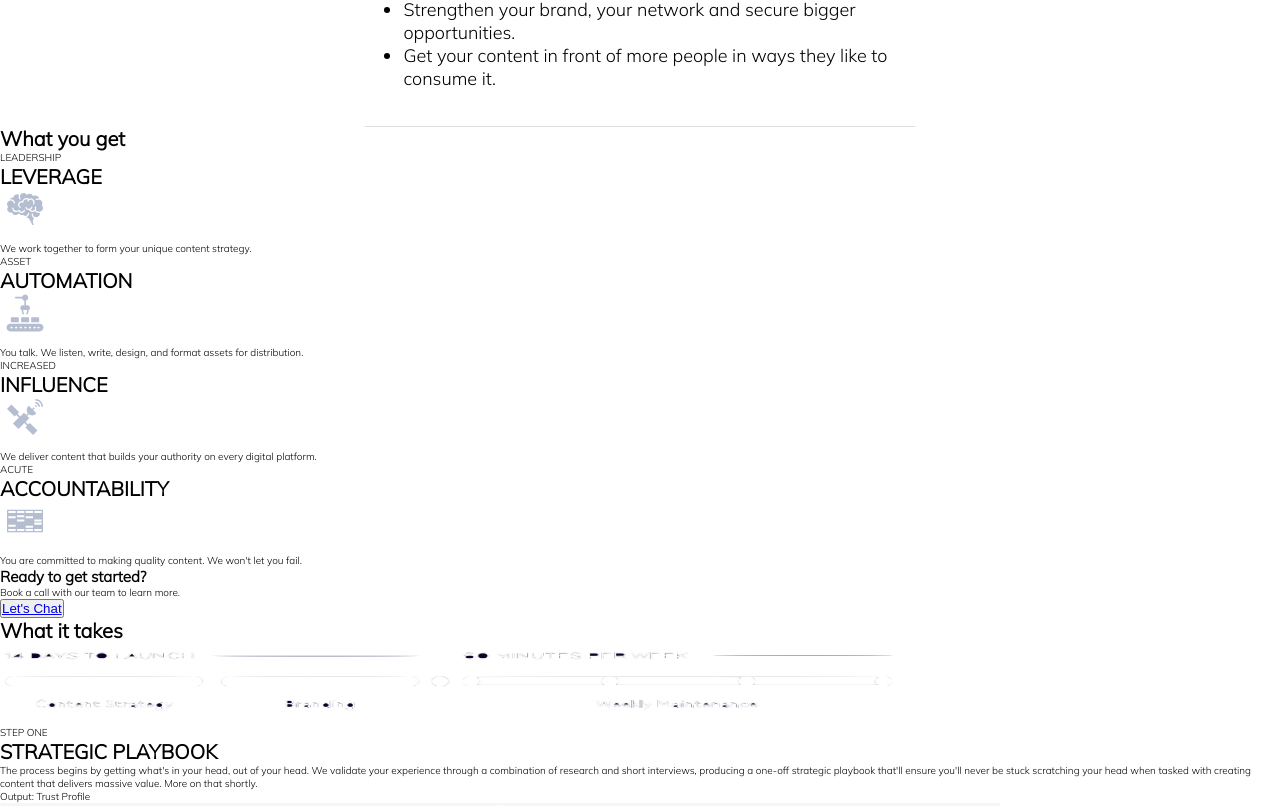
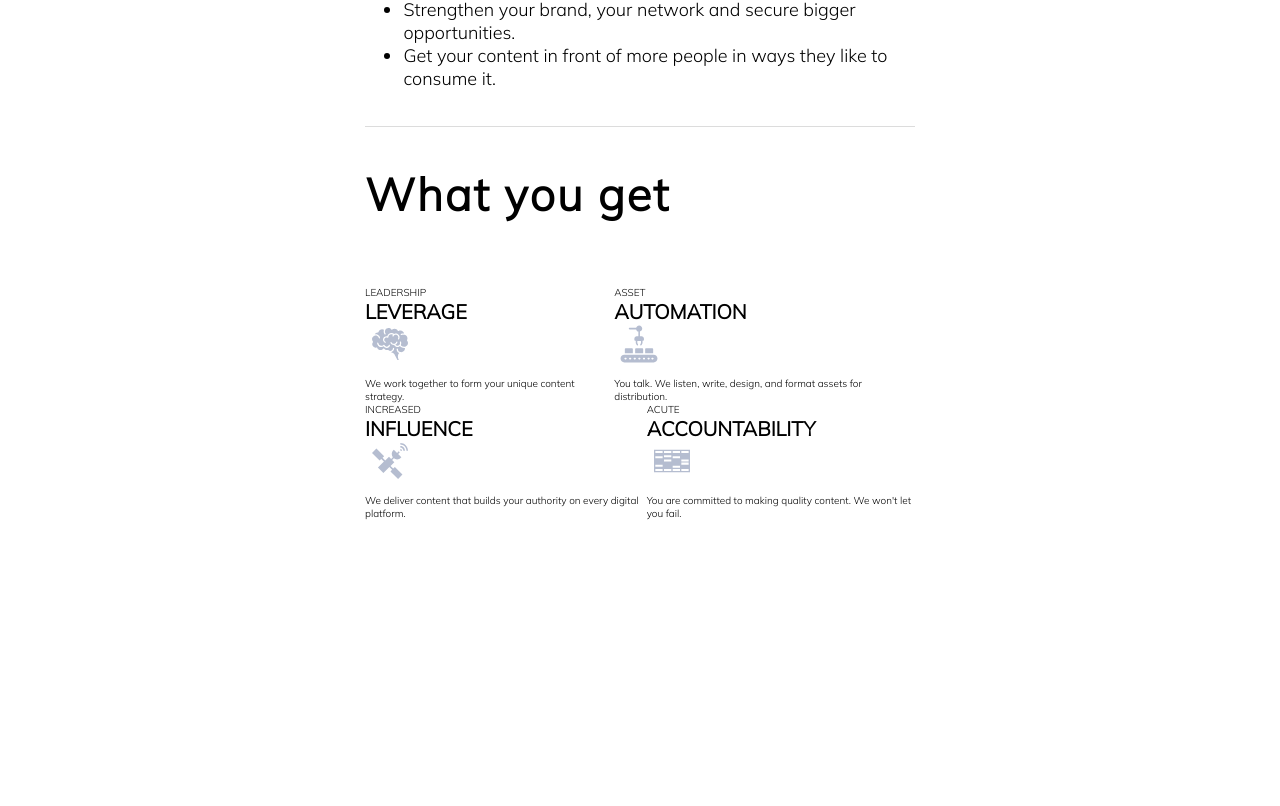
Before and after one commit to CharlesIvia/trust-accelerator-clone, a React (Create React App) app: page / in a window 1280 px wide. Shown: the part 1114-1920 px from the top of the page. Built offline with nearby package versions, Linux system fonts and the light colour scheme.

Commit message:
Updated components class names

```diff
--- a/src/components/Gains.js
+++ b/src/components/Gains.js
@@ -6,12 +6,12 @@ import satelite from "../images/image05.svg";
 
 const Gains = () => {
   return (
-    <div>
-      <h1>What you get</h1>
+    <div className="container get">
+      <h1 className="get-top">What you get</h1>
 
-      <div className="first-two">
-        <div>
-          <div>
+      <div className="two">
+        <div className="first-second">
+          <div className="lead">
             <div>
               <p>LEADERSHIP</p>
               <h1>LEVERAGE</h1>
@@ -23,8 +23,8 @@ const Gains = () => {
 
           <div className="small-line"></div>
         </div>
-        <div>
-          <div>
+        <div className="first-second">
+          <div className="lead">
             <div>
               <p>ASSET</p>
               <h1>AUTOMATION</h1>
@@ -41,9 +41,9 @@ const Gains = () => {
         </div>
       </div>
 
-      <div className="last-two">
-        <div>
-          <div>
+      <div className="two">
+        <div className="first-second">
+          <div className="lead">
             <div>
               <p>INCREASED</p>
               <h1>INFLUENCE</h1>
@@ -58,8 +58,8 @@ const Gains = () => {
 
           <div className="small-line"></div>
         </div>
-        <div>
-          <div>
+        <div className="first-second">
+          <div className="lead">
             <div>
               <p>ACUTE</p>
               <h1>ACCOUNTABILITY</h1>
```
